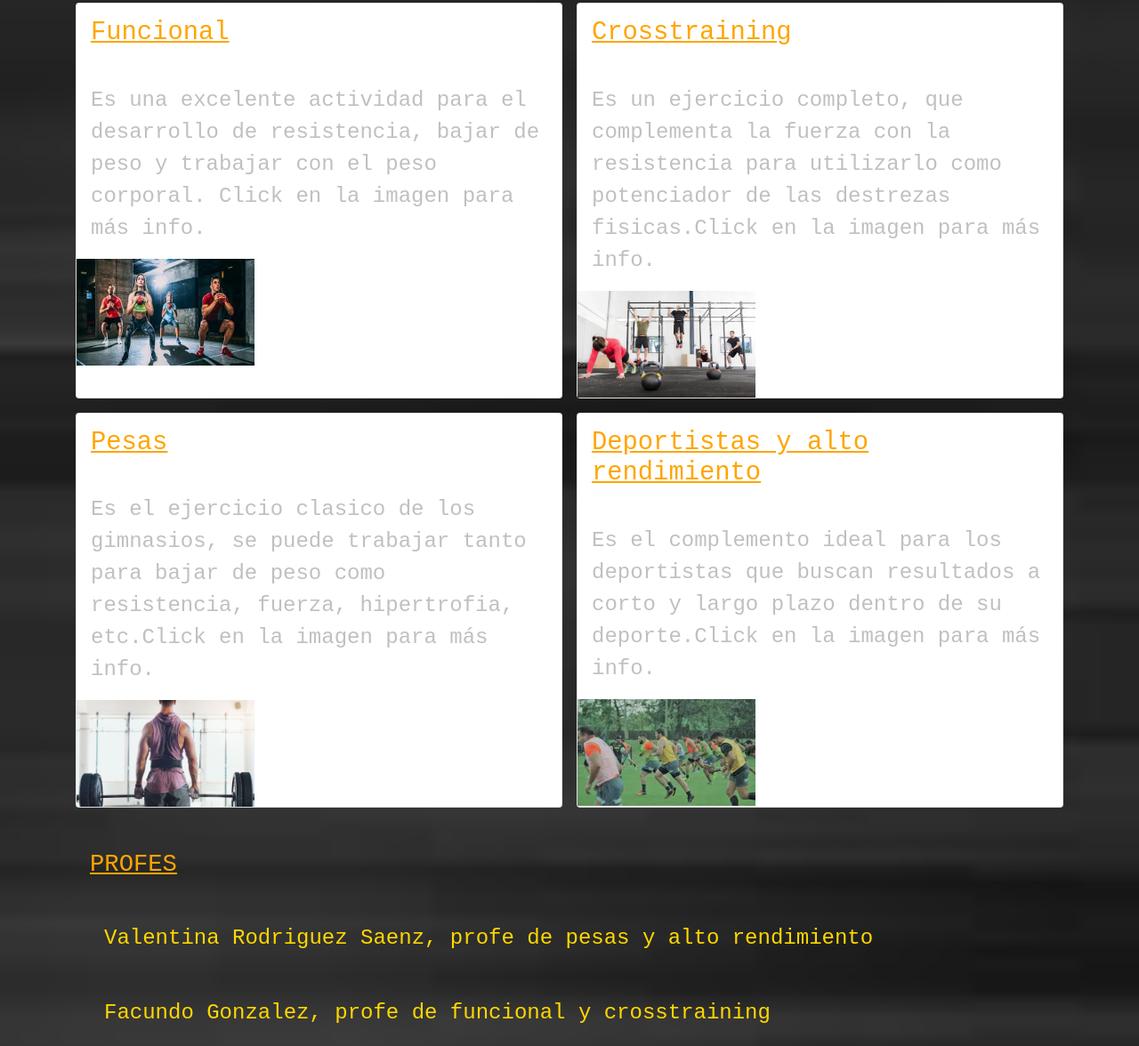
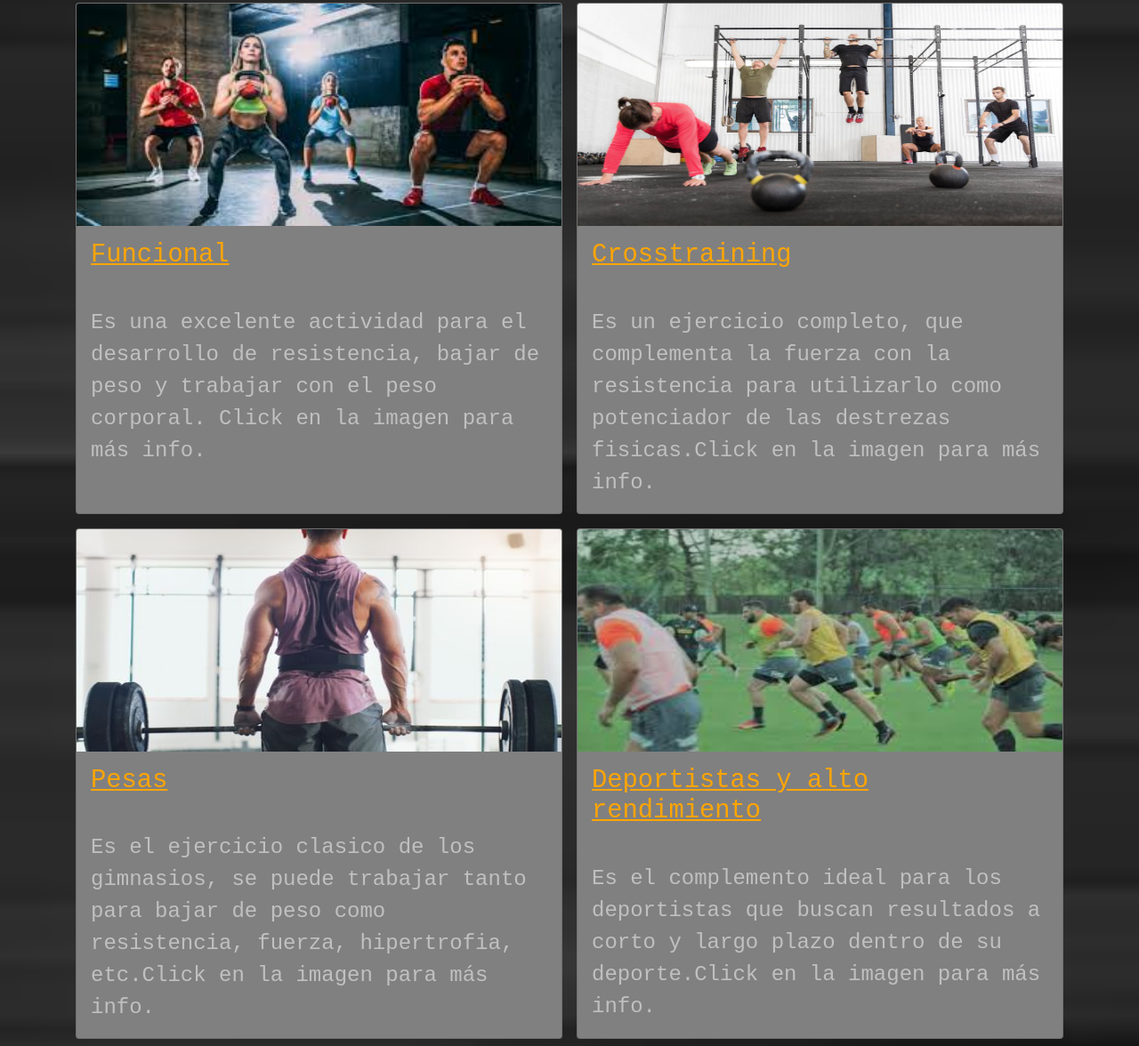
Before and after one commit to jirs91/Valkyria-gym, a website: page index.html in a window 1280 px wide. Shown: the part 881-2057 px from the top of the page at 89% size. Drawn offline with nearby package versions, Linux system fonts and the light colour scheme.

Commit message:
estilizo las cards a medida de la pagina

```diff
--- a/index.html
+++ b/index.html
@@ -75,25 +75,29 @@
 			</div>
 		<section class="grid">
 			<h1 class="grid__actividades actividades">Actividades</h1>
-				<div class="card" >
+				<div class="card" id="carda" >
+					<a href="secciones/funcional.html"><img class="card-img-top img-fluid" src="imagenes/funcional2.jpg" alt="entreno funcional"></a>
 					<a href="secciones/funcional.html"><h2>Funcional</h2> </a>
 					<p>Es una excelente actividad para el desarrollo de resistencia, bajar de peso y trabajar con el peso corporal. Click en la imagen para más info.</p>
-					<a href="secciones/funcional.html"><img src="imagenes/funcional2.jpg" alt="entreno funcional" width="200" height="120"></a>
+
 				</div>
-				<div class="card">
+				<div class="card" id="cardb">
+					<a href="secciones/crosstraining.html"><img class="card-img-top img-fluid" src="imagenes/cross2.jpg" alt="entreno crosstraining"></a>
 					<a href="secciones/crosstraining.html"><h2>Crosstraining</h2> </a>
 					<p>Es un ejercicio completo, que complementa la fuerza con la resistencia para utilizarlo como potenciador de las destrezas fisicas.Click en la imagen para más info.</p>
-					<a href="secciones/crosstraining.html"><img src="imagenes/cross2.jpg" alt="entreno crosstraining" width="200"height="120"></a>
+
 				</div>
-				<div class="card">
+				<div class="card" id="cardc">
+					<a href="secciones/pesas.html"><img class="card-img-top img-fluid" src="imagenes/pesas2.jpg" alt="entreno pesas"></a>
 					<a href="secciones/pesas.html"><h2>Pesas</h2> </a>
 					<p>Es el ejercicio clasico de los gimnasios, se puede trabajar tanto para bajar de peso como resistencia, fuerza, hipertrofia, etc.Click en la imagen para más info.</p>
-					<a href="secciones/pesas.html"><img src="imagenes/pesas2.jpg" alt="entreno pesas" width="200"height="120"></a>
+
 				</div>
-				<div class="card">
+				<div class="card" id="cardd">
+					<a href="secciones/altorendimiento.html"><img class="card-img-top img-fluid" src="imagenes/altorendimiento2.jpg" alt="entreno altorendimiento"	></a>
 					<a href="secciones/altorendimiento.html"><h2>Deportistas y alto rendimiento</h2> </a>
 					<p>Es el complemento ideal para los deportistas que buscan resultados a corto y largo plazo dentro de su deporte.Click en la imagen para más info.</p>
-					<a href="secciones/altorendimiento.html"><img src="imagenes/altorendimiento2.jpg" alt="entreno altorendimiento"	width="200"height="120"></a>
+
 				</div>
 		</section>
 		<section class="profes">
--- a/scss/prueba.scss
+++ b/scss/prueba.scss
@@ -112,16 +112,18 @@ img {
 		"b c"
         "d e";
         .grid__actividades {grid-area: a}
-        .actividades__f {grid-area: b;
+        #carda {grid-area: b;
             justify-self: end;}
-        .actividades__c {grid-area: c;
+        #cardb  {grid-area: c;
             justify-self: start;}
-        .actividades__p {grid-area: d;
+        #cardc {grid-area: d;
             justify-self: end;}
-        .actividades__a {grid-area: e;
+        #cardd {grid-area: e;
             justify-self: start;}
-
+            .card-img-top {width: 100%;
+                            height: 250px;}
 }
+.card {background-color: gray;}
 
 .gprof {
 	display: grid;
```
Also changed, not shown: css/prueba.css.
